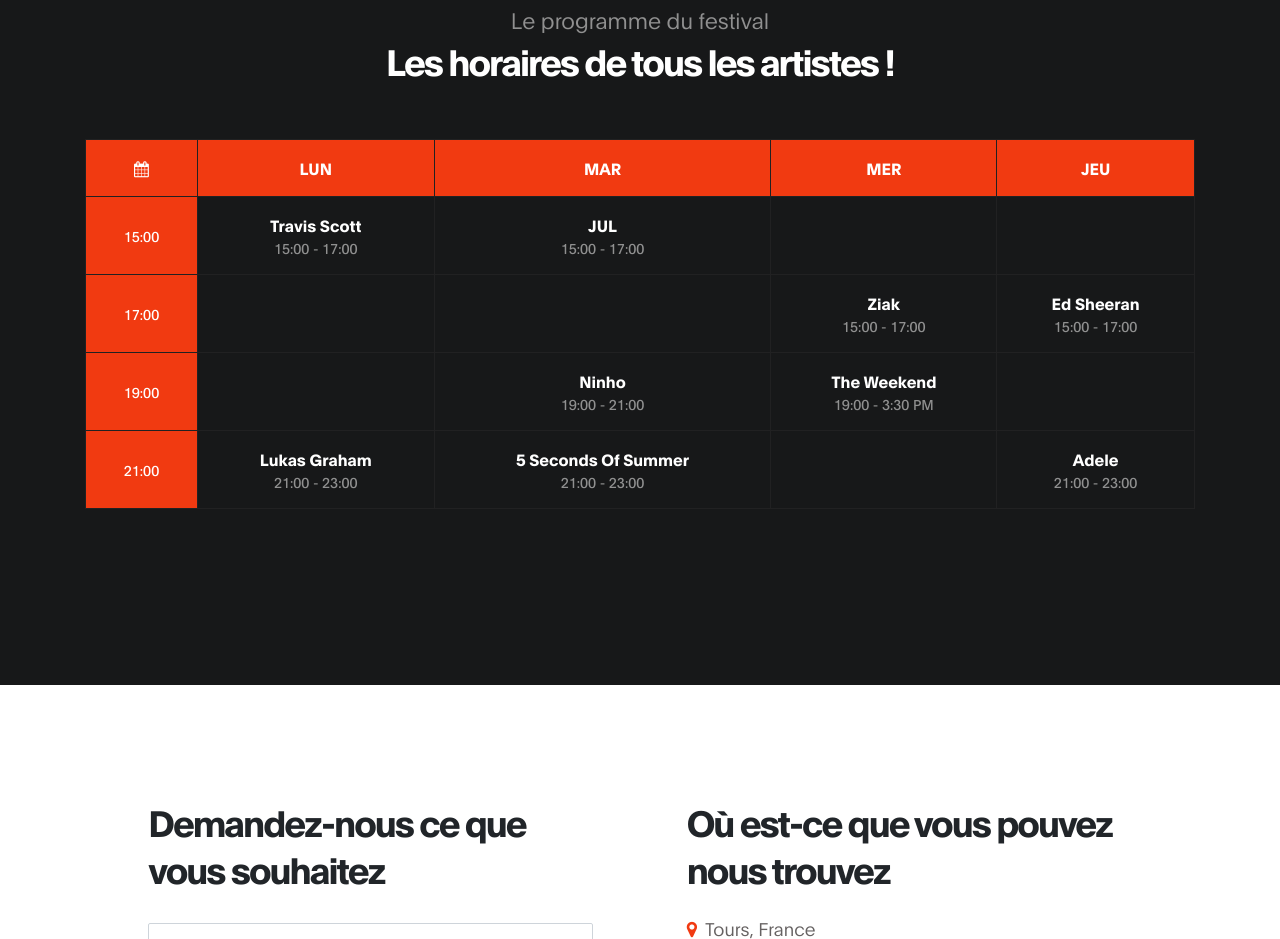
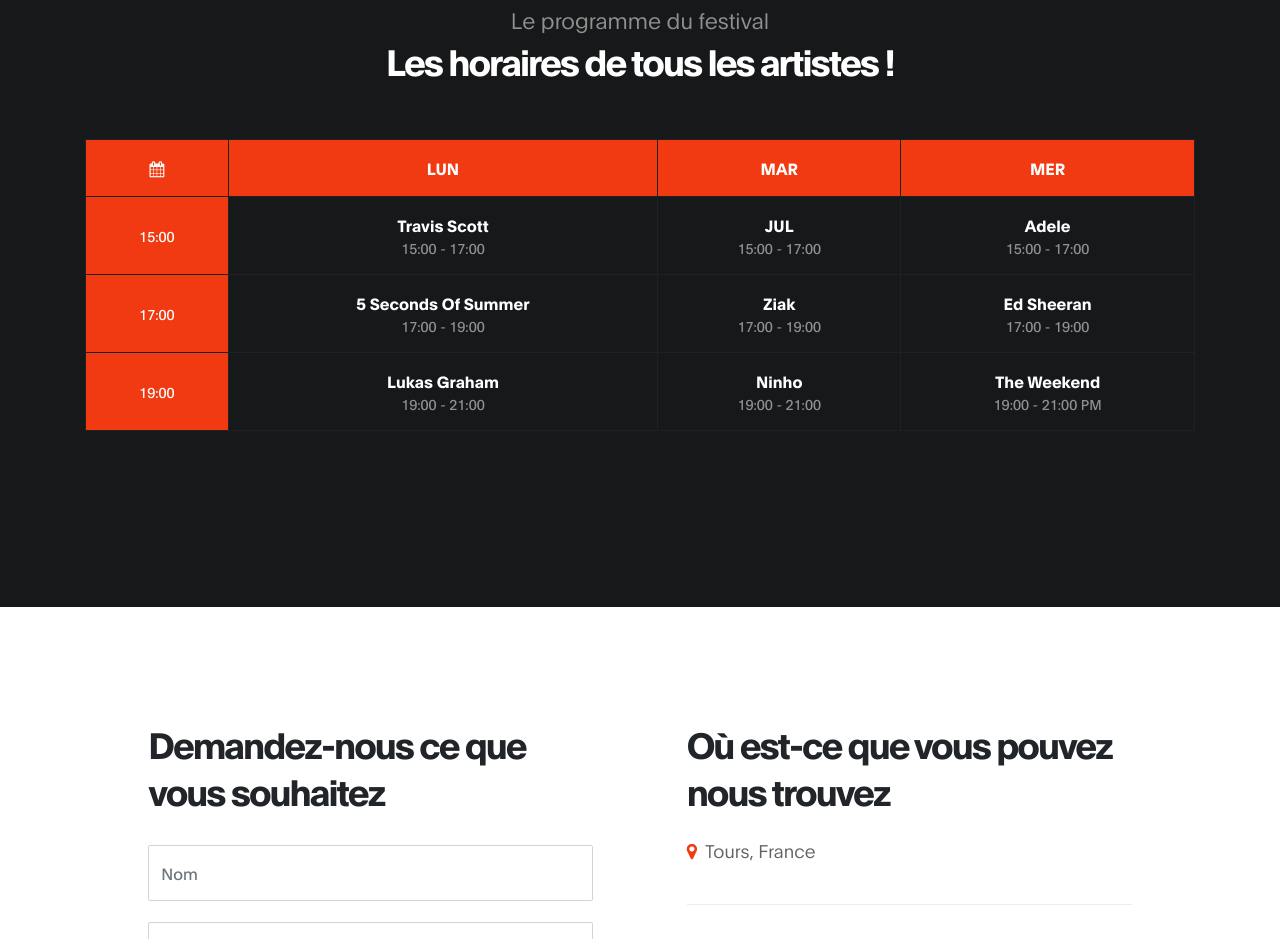
Before and after one commit to nassimlnd/SiteCommunication, a plain HTML site: page index.html in a window 1280 px wide. Shown: the part 3807-4746 px from the top of the page. Drawn offline with Linux system fonts and the light colour scheme.

Commit message:
Update index.html

```diff
--- a/index.html
+++ b/index.html
@@ -294,7 +294,6 @@
                                          <th>Lun</th>
                                          <th>Mar</th>
                                          <th>Mer</th>
-                                         <th>Jeu</th>
                                      </thead>
 
                                      <tbody>
@@ -311,52 +310,41 @@
                                                 <strong>JUL</strong>
                                                 <span>15:00 - 17:00</span>
                                             </td>
-                                            <td></td>
-                                            <td></td>
-                                         </tr>
-
-                                         <tr>
-                                            <td><small>17:00</small></td>
-                                            <td></td>
-                                            <td></td>
                                             <td>
-                                                <strong>Ziak</strong>
-                                                <span>15:00 - 17:00</span>
-                                            </td>
-                                            <td>
-                                                <strong>Ed Sheeran</strong>
+                                                <strong>Adele</strong>
                                                 <span>15:00 - 17:00</span>
                                             </td>
                                          </tr>
 
                                          <tr>
+                                            <td><small>17:00</small></td>
+                                            <td>
+                                                <strong>5 Seconds Of Summer</strong>
+                                                <span>17:00 - 19:00</span>
+                                            </td>
+                                            <td>
+                                                <strong>Ziak</strong>
+                                                <span>17:00 - 19:00</span>
+                                            </td>
+                                            <td>
+                                                <strong>Ed Sheeran</strong>
+                                                <span>17:00 - 19:00</span>
+                                            </td>
+                                         </tr>
+
+                                         <tr>
                                             <td><small>19:00</small></td>
-                                            <td></td>
+                                            <td>
+                                                <strong>Lukas Graham</strong>
+                                                <span>19:00 - 21:00</span>
+                                            </td>
                                             <td>
                                                 <strong>Ninho</strong>
                                                 <span>19:00 - 21:00</span>
                                             </td>
                                             <td>
                                                 <strong>The Weekend</strong>
-                                                <span>19:00 - 3:30 pm</span>
-                                            </td>
-                                            <td></td>
-                                         </tr>
-
-                                         <tr>
-                                            <td><small>21:00</small></td>
-                                            <td>
-                                                <strong>Lukas Graham</strong>
-                                                <span>21:00 - 23:00</span>
-                                            </td>
-                                            <td>
-                                                <strong>5 Seconds Of Summer</strong>
-                                                <span>21:00 - 23:00</span>
-                                            </td>
-                                            <td></td>
-                                            <td>
-                                                <strong>Adele</strong>
-                                                <span>21:00 - 23:00</span>
+                                                <span>19:00 - 21:00 pm</span>
                                             </td>
                                          </tr>
                                      </tbody>
```
